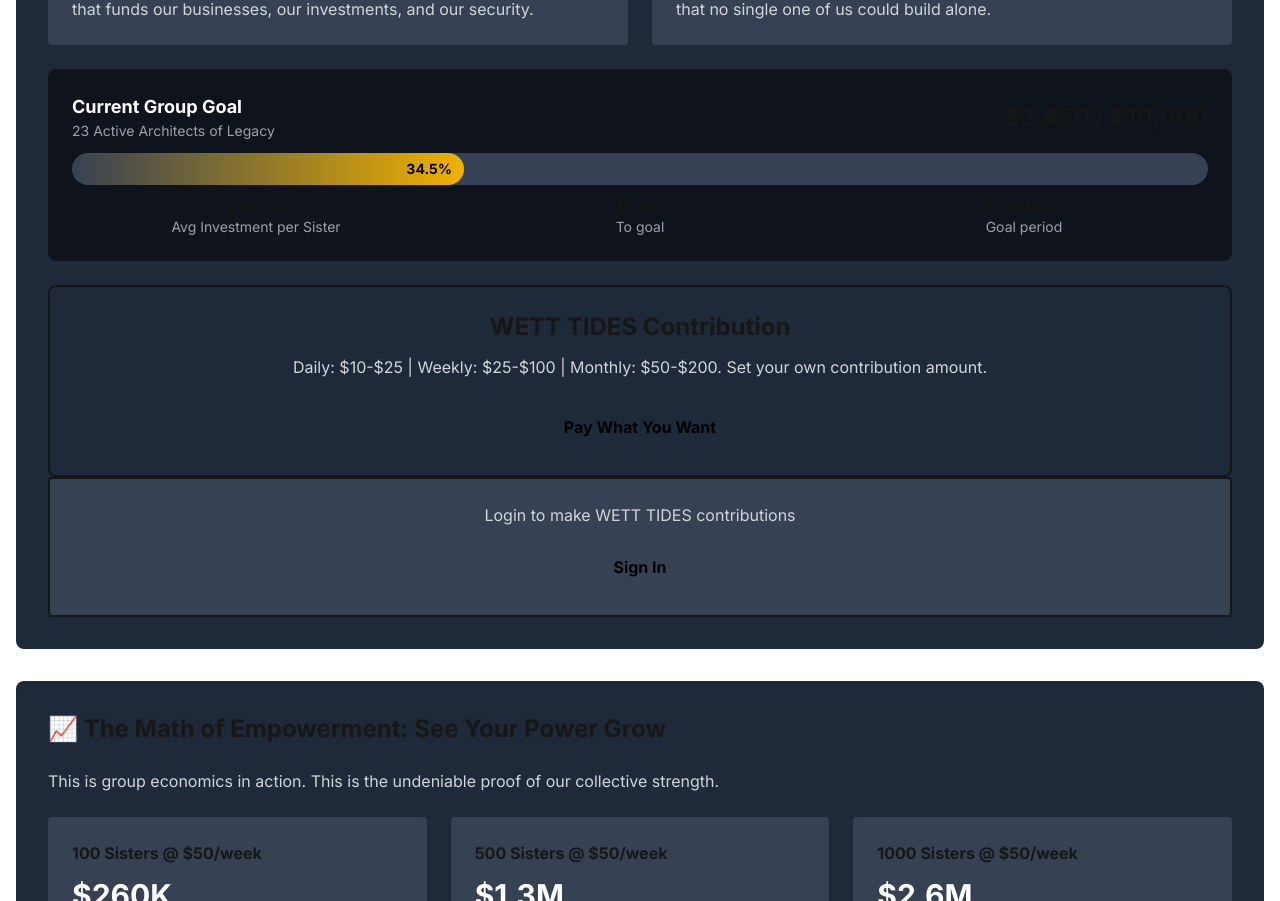
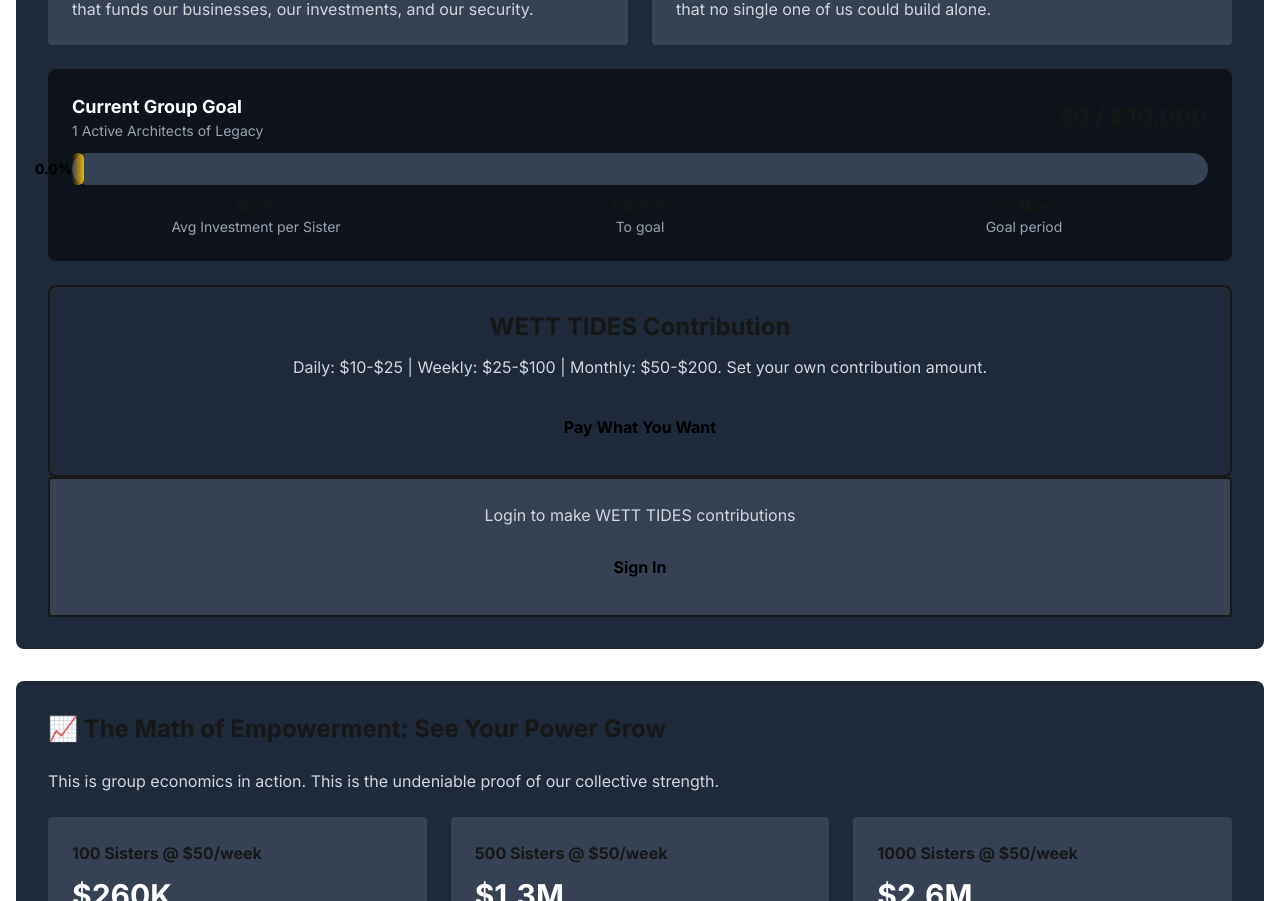
Before and after one commit to WETTENTLLC/wett-site, a Next.js app: page /family/wett-girls-collective in a window 1280 px wide. Shown: the part 1239-2140 px from the top of the page. Built offline with nearby package versions, Linux system fonts and the light colour scheme.

Commit message:
Make WETT TIDES clickable on dashboard and remove demo data

```diff
--- a/src/app/dashboard/page.tsx
+++ b/src/app/dashboard/page.tsx
@@ -20,10 +20,10 @@ export default function Dashboard() {
           <p className="text-gray-300">Connect with sisters</p>
         </Link>
 
-        <div className="bg-gray-800 p-6 rounded-lg">
+        <Link href="/family/wett-girls-collective" className="bg-gray-800 p-6 rounded-lg hover:bg-gray-700 transition">
           <h2 className="text-2xl font-bold text-wett-gold mb-2">WETT TIDES</h2>
-          <p className="text-gray-300">Track contributions</p>
-        </div>
+          <p className="text-gray-300">Make your contribution</p>
+        </Link>
       </div>
 
       <div className="bg-gray-800 p-8 rounded-lg">
--- a/src/app/family/wett-girls-collective/page.tsx
+++ b/src/app/family/wett-girls-collective/page.tsx
@@ -8,9 +8,9 @@ export default function WettGirlsCollectivePage() {
   const { user } = useAuth()
 
   const groupGoal = 10000
-  const currentProgress = 3450
+  const currentProgress = 0
   const percentage = (currentProgress / groupGoal) * 100
-  const activeGirls = 23
+  const activeGirls = 1
 
 
 
```
